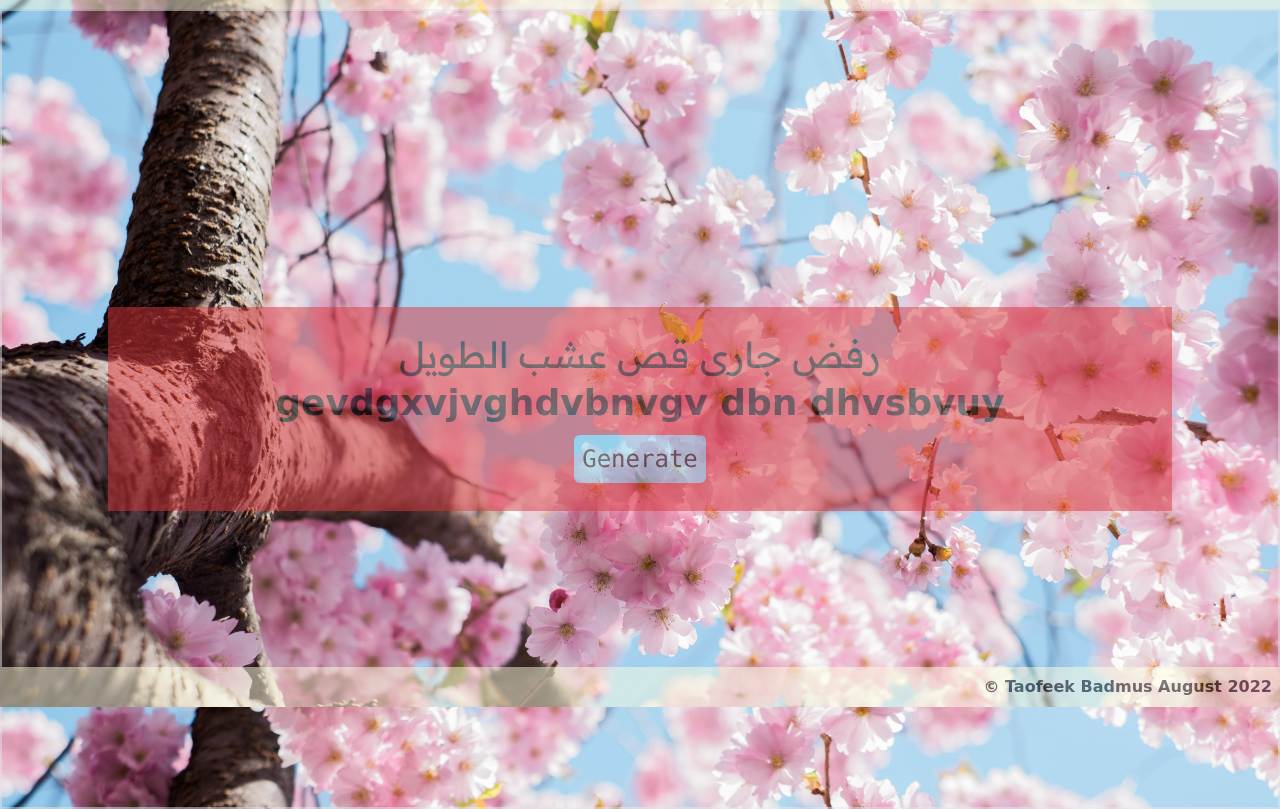
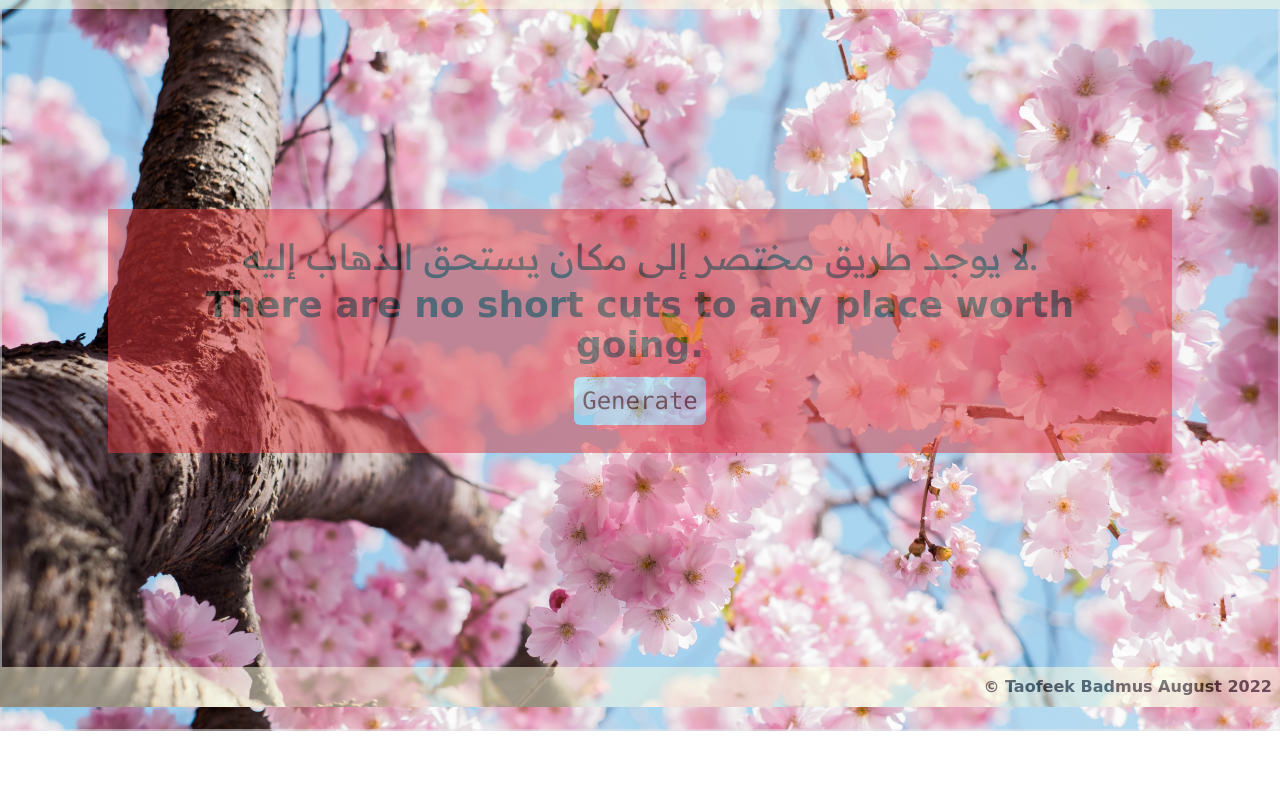
Before and after one commit to Tabspear/RQG, a plain HTML site: page index.html in a window 1280 px wide. Both pictures are taken after a click on the button "Generate". Shown: the part 93-902 px from the top of the page. After the commit the page ends 824 px from the top, so only its background shows below. Drawn offline with nearby package versions, Linux system fonts and the light colour scheme; a web font is replaced by a local one.

Commit message:
Feat(Client) Create Randomizer

```diff
--- a/index.html
+++ b/index.html
@@ -27,17 +27,17 @@
     };
   </script>
   <link rel="stylesheet" href="/style.css" />
-  <script defer src="/main.js"></script>
+  <script defer type="module" src="/main.js"></script>
   <title>RQG</title>
   <link rel="preconnect" href="https://fonts.googleapis.com" />
   <link rel="preconnect" href="https://fonts.gstatic.com" crossorigin />
   <link href="https://fonts.googleapis.com/css2?family=Petit+Formal+Script&family=Readex+Pro&display=swap"
     rel="stylesheet" />
 </head>
-
+S
 <body class="bg[#d2475a] opacity-[0.5] bg-no-repeat bg-center bg-cover bg-fixed -z-10 overflow-hidden"
   style="background-image: url('/img/arno-smit-sKJ7zSylUao-unsplash.jpg')">
-  <nav class="bg-yellow z-40 w-full h-25">
+  <nav class="bg-yellow z-40 w-full h-25 top-0 fixed">
     <a href="#" class="flex justify-center p-3">
       <svg width="35" height="30" viewBox="0 0 28 11" fill="none" xmlns="http://www.w3.org/2000/svg">
         <g filter="url(#filter0_i_2_2)">
@@ -82,14 +82,12 @@
   <section class="border-2 z-40 flex justify-center items-center h-screen">
     <div class="flex-col p-7 w-5/6 bg-clifford">
       <p class="font-serif text-center text-lg md:text-4xl lg:text-4xl mb-2 tracking-in-expand-fwd" id="Arabic_quote">
-        رفض جارى قص عشب الطويل
       </p>
       <p class="font-sans text-4xl text-center text-wrap text-lg md:text-4xl lg:text-4xl font-bold mb-3 break-words tracking-in-expand-fwd"
         id="English_quote">
-        gevdgxvjvghdvbnvgv dbn dhvsbvuy
       </p>
       <div class="flex items-center justify-center">
-        <button class="font-mono text-2xl bg-blue p-2 rounded-md hover:bg-yellow">Generate</button>
+        <button class="font-mono text-2xl bg-blue p-2 rounded-md hover:bg-yellow" id="but_n">Generate</button>
       </div>
     </div>
   </section>
--- a/main.js
+++ b/main.js
@@ -0,0 +1,20 @@
+// This is to fetch the data from a txt form
+//Grab the button and add event
+//Create tge fetch statement
+// test and modify
+let btn = document.getElementById("but_n");
+btn.addEventListener("click", () => {
+  fetch("random.json")
+    .then((res) => {
+      return res.json();
+    })
+    .then((data) => {
+      let ArabicText = document.getElementById("Arabic_quote");
+      let EnglishText = document.getElementById("English_quote");
+      let randomNum = Math.floor(Math.random() * data.length);
+      let item = data[randomNum];
+
+      ArabicText.innerHTML = `${item.Arabic}`;
+      EnglishText.innerHTML = `${item.English}`;
+    });
+});
--- /dev/null
+++ b/random.json
@@ -0,0 +1,44 @@
+ [
+  {
+    "Arabic": " القرد في عين أمه غزال",
+    "English": "The monkey is a gazelle in the eyes of his mother."
+  },
+  {
+    "Arabic": "أدعي على ولدي وأكره من يقول أمين",
+    "English": "I curse my own child but I hate whoever says amen."
+  },
+  {
+    "Arabic": " آخرة المعروف الضرب بالكفوف",
+    "English": "The end result of a good deed is a slap with the palms."
+  },
+  {
+    "Arabic": " اللي ايده في المية مش زي اللي ايده في النار",
+    "English":
+      "The one whose hand is in fire is not like the one whose hand is in water."
+  },
+  {
+    "Arabic":
+      " لما اتفرّقت العقول كل واحد عجبه عقله، ولما اتفرّقت الأرزاق ماحدش عجبه رزقه",
+
+    "English":
+      "When brains were passed out, everyone was pleased with his brains; but when fortunes were given out, no one was satisfied with his fortune."
+  },
+  {
+    "Arabic": " لا يهم كم أنت بطيئ طالما أنك لن تتوقف.",
+    "English":
+      " It does not matter how slowly you go as long as you do not stop."
+  },
+  {
+    "Arabic": " لا يوجد طريق مختصر إلى مكان يستحق الذهاب إليه.",
+    "English": " There are no short cuts to any place worth going."
+  },
+  {
+    "Arabic": " كن التغير الذي تريد أن تراه في العالم",
+    "English": "Be the change you want to see in the world."
+  },
+  {
+    "Arabic": " دائما خذ في عين الإعتبيار أن قرار النجاح هو أهم من أي شيئ آخر",
+    "English":
+      "Always bear in mind that your own resolution to succeed is more important than any other."
+  }
+]
--- a/style.css
+++ b/style.css
@@ -1,6 +1,6 @@
 .tracking-in-expand-fwd {
-	-webkit-animation: tracking-in-expand-fwd 0.8s cubic-bezier(0.215, 0.610, 0.355, 1.000) 1s both;
-	        animation: tracking-in-expand-fwd 0.8s cubic-bezier(0.215, 0.610, 0.355, 1.000) 1s both;
+	-webkit-animation: tracking-in-expand-fwd 0.8s cubic-bezier(0.215, 0.610, 0.355, 1.000)  both;
+	        animation: tracking-in-expand-fwd 0.8s cubic-bezier(0.215, 0.610, 0.355, 1.000)  both;
 }
 /* ----------------------------------------------
  * Generated by Animista on 2022-8-22 16:9:2
```
